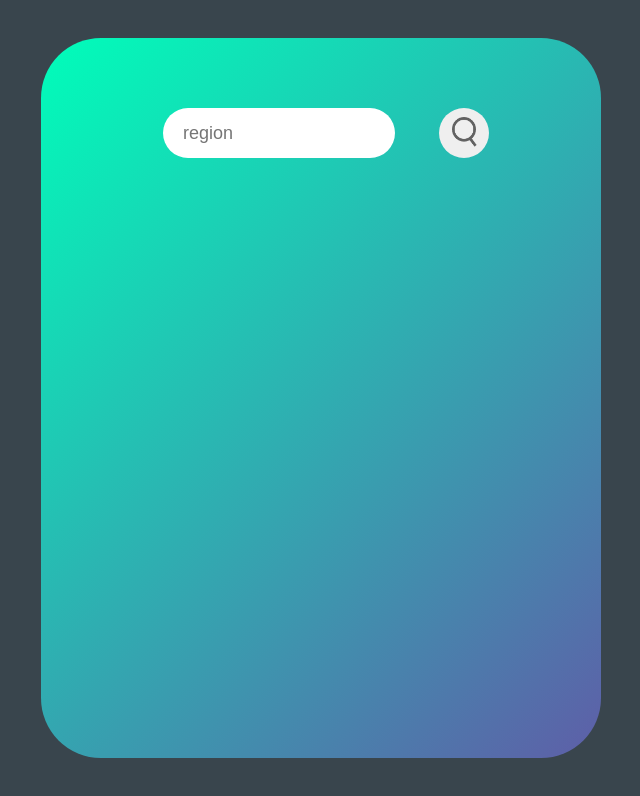
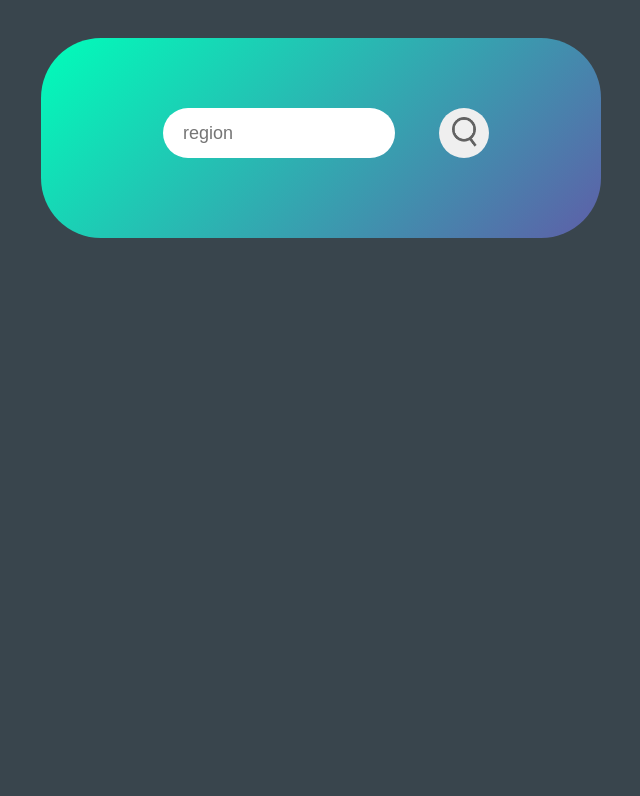
Before and after one commit to tsangkingki/NoahTsang.github.io, a plain HTML site: page weatherApp/index.html in a window 1280 px wide. Shown: the whole page, without its empty margins (407-1047 px from the left). Drawn offline with Linux system fonts and the light colour scheme.

Commit message:
Add files via upload

```diff
--- a/weatherApp/index.html
+++ b/weatherApp/index.html
@@ -2,7 +2,7 @@
 <html lang="en">
 <head>
     <meta charset="UTF-8">
-    <meta name="viewport" content="width=device-width, initial-scale=0.67,user-scalable=no">
+    <meta name="viewport" content="width=device-width, initial-scale=1.0,user-scalable=no">
     <title>weather app</title>
     <link rel="stylesheet" href="mainStyle.css">
     <!-- <script src="myScript.js"></script> -->
@@ -10,7 +10,7 @@
 </head>
 <body>
     <!-- search bar + submit -->
-    <section>
+    <section id="section">
         <form class="search">
             <input type="text" placeholder="region" required>
             <button type="submit"><img src="images/search.png"></button>
--- a/weatherApp/mainStyle.css
+++ b/weatherApp/mainStyle.css
@@ -8,7 +8,7 @@ section {
     top: 3vw;
     left: 35vw;
     width: 70vh;
-    height: 90vh;
+    min-height: 25vh;
     border-radius: 60px;
     display: flex;
     flex-direction: column;
--- a/weatherApp/myScript.js
+++ b/weatherApp/myScript.js
@@ -31,6 +31,7 @@ const apiKey = "a7edbf1e1a9f1857d163e5034b7d5cd9";
                 weather.src="images/drizzle.png";
 
             document.querySelector(".myInfo").style.display = "block";
+            document.getElementById("section").style.minHeight="90vh";
         }
         btn.addEventListener("click",function(event){
 
```
